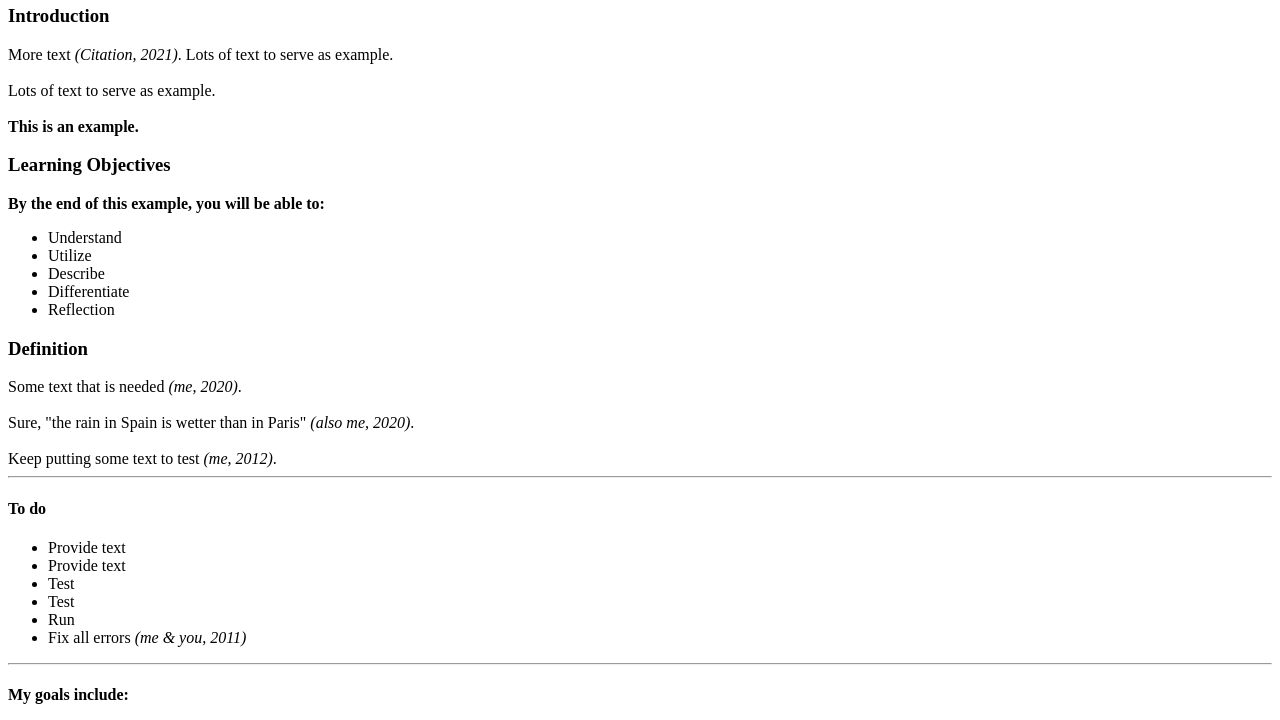
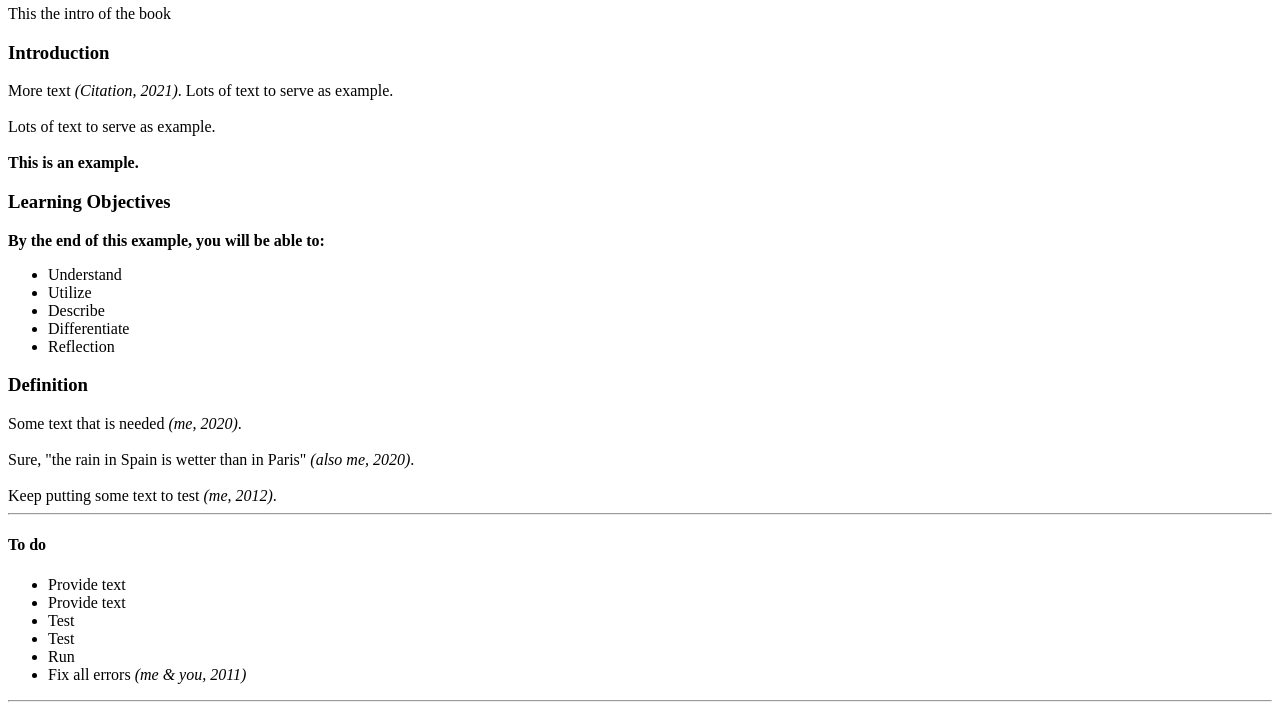
Before and after one commit to CarlosArceLopera/booktest, a plain HTML site: page 1/index.html in a window 1280 px wide. Shown: the part 62-782 px from the top of the page. Drawn offline with Linux system fonts and the light colour scheme.

Commit message:
Added an intro to the book

```diff
--- a/1/index.html
+++ b/1/index.html
@@ -5,7 +5,7 @@
 
 <article title="book test" dataintroformat="0" datacustomtitles="0" datanumbering="0" datanavstyle="0">
     <head><h1>book test</h1>
-        <div></div>
+        <div>This the intro of the book</div>
     </head>
     <section title="Introduction" datasubchapter="0" datapagenum="1" datacontentformat="0" datahidden="0">
         <head><h1>Introduction</h1></head>
```
